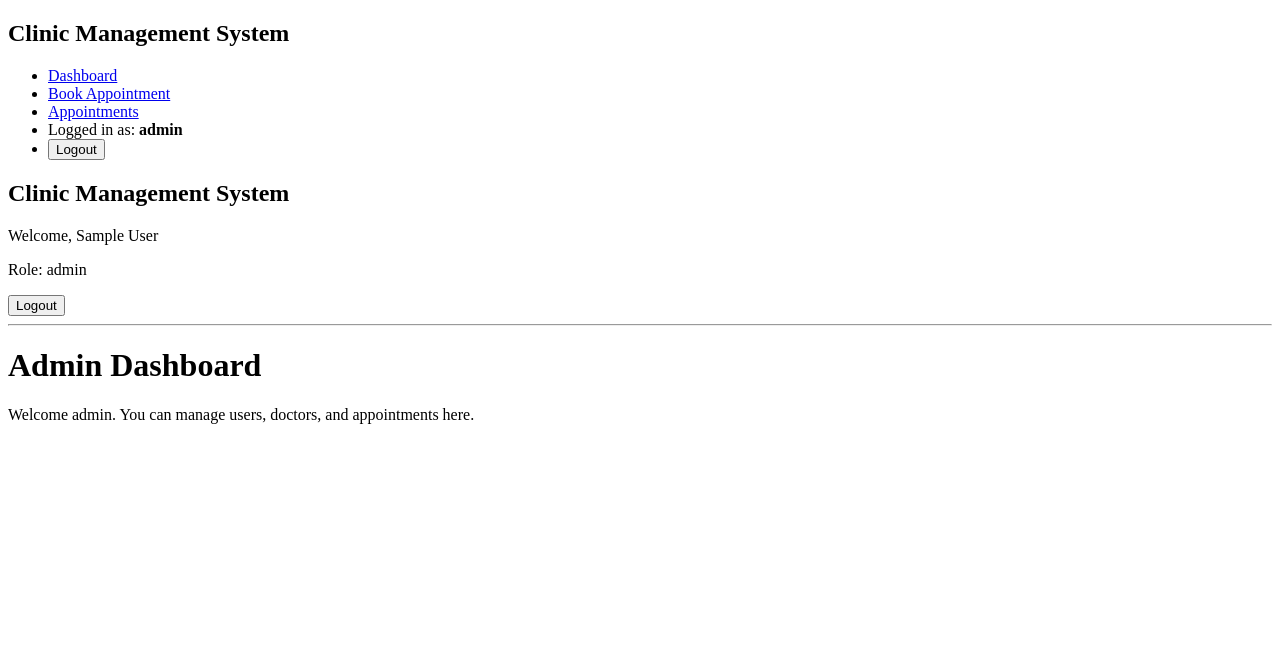
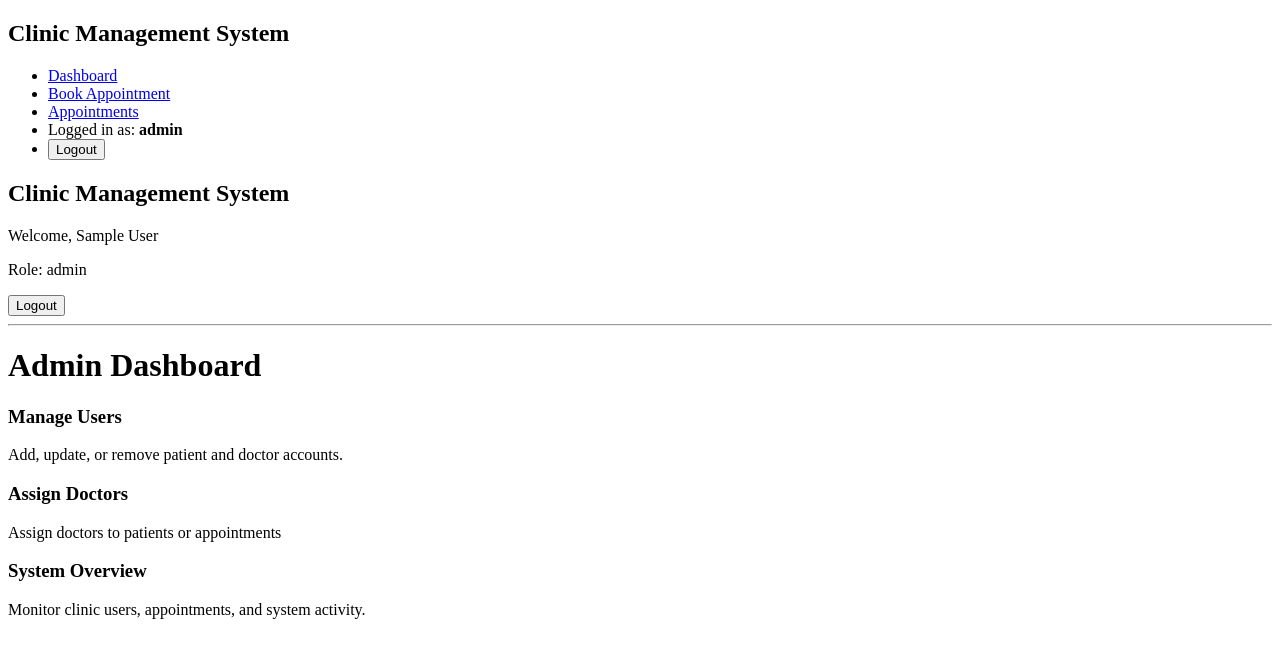
Before and after one commit to imanshahrel/CCS6344-Assignment-G21, a React (Vite) app in the folder client/: page /dashboard in a window 1280 px wide. Shown: the top 658 px of the page. Built offline with nearby package versions, Linux system fonts and the light colour scheme; sample sign-in values are in the browser's storage.

Commit message:
Improved role-based dashboard module

```diff
--- a/client/src/pages/AdminDashboard.jsx
+++ b/client/src/pages/AdminDashboard.jsx
@@ -2,7 +2,21 @@ function AdminDashboard() {
     return (
         <div>
             <h1>Admin Dashboard</h1>
-            <p>Welcome admin. You can manage users, doctors, and appointments here.</p>
+
+            <div>
+                <h3>Manage Users</h3>
+                <p>Add, update, or remove patient and doctor accounts.</p>
+            </div>
+
+            <div>
+                <h3>Assign Doctors</h3>
+                <p>Assign doctors to patients or appointments</p>
+            </div>
+
+            <div>
+                <h3>System Overview</h3>
+                <p>Monitor clinic users, appointments, and system activity.</p>
+            </div>
         </div>
     );
 }
--- a/client/src/pages/DoctorDashboard.jsx
+++ b/client/src/pages/DoctorDashboard.jsx
@@ -2,7 +2,21 @@ function DoctorDashboard() {
     return (
         <div>
             <h1>Doctor Dashboard</h1>
-            <p>Welcome doctor. You can view asssigned patients and appointments here.</p>
+
+            <div>
+                <h3>Assigned Patients</h3>
+                <p>View assigned patients.</p>
+            </div>
+
+            <div>
+                <h3>Today&apos;s Appointments</h3>
+                <p>Review scheduled consultations.</p>
+            </div>
+
+            <div>
+                <h3>Consultation Notes</h3>
+                <p>Update patient consultation records.</p>
+            </div>
         </div>
     );
 }
```
